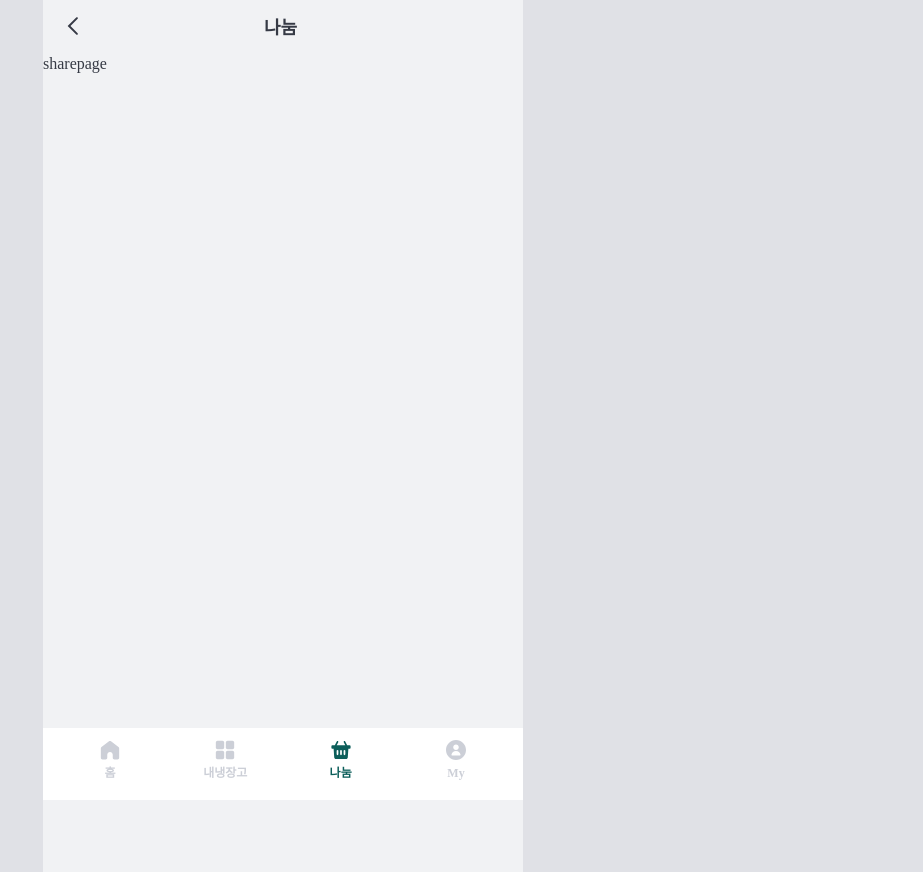
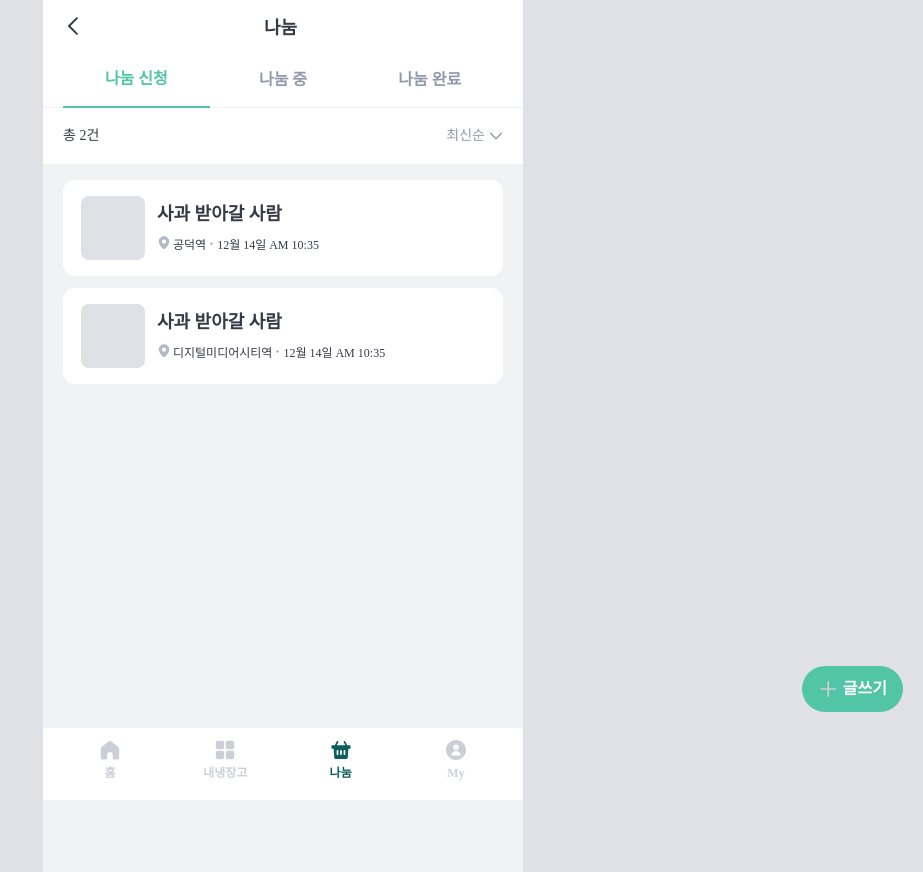
Before and after one commit to DDD-Community/fridge-link-web, a Next.js app: page /share in a window 1280 px wide. Shown: the whole page, without its empty margins (357-1280 px from the left). Built offline with nearby package versions, Linux system fonts and the light colour scheme.

Commit message:
feat: 나눔 탭 화면 구현

```diff
--- a/src/pages/share/index.tsx
+++ b/src/pages/share/index.tsx
@@ -1,11 +1,98 @@
+import { TabButton } from '@/components/atoms';
+import { Angle, PlusSVG } from '@/components/atoms/Icon';
 import Header from '@/components/organisms/Header';
+import ShareListItem from '@/components/organisms/ShareListItem';
 import { type NextPage } from 'next';
+import { useState } from 'react';
+
+type TabValue = 'enroll' | 'proceeding' | 'complete';
+
+interface Tab {
+  label: string;
+  value: TabValue;
+}
+
+type SortValue = 'latest' | 'earliest';
+
+interface Sort {
+  label: string;
+  value: SortValue;
+}
+
+const TABS: Tab[] = [
+  { label: '나눔 신청', value: 'enroll' },
+  { label: '나눔 중', value: 'proceeding' },
+  { label: '나눔 완료', value: 'complete' },
+];
+
+const SORT_TYPES: Sort[] = [
+  { label: '최신순', value: 'latest' },
+  { label: '마감순', value: 'earliest' },
+];
+
+const MOCK_DATA = {
+  count: 2,
+  data: [
+    {
+      id: 1,
+      thumbnail: null,
+      title: '사과 받아갈 사람',
+      location: '공덕역',
+      date: '2024-12-14 10:35',
+    },
+    {
+      id: 2,
+      thumbnail: null,
+      title: '사과 받아갈 사람',
+      location: '디지털미디어시티역',
+      date: '2024-12-14 10:35',
+    },
+  ],
+};
 
 const SharePage: NextPage = () => {
+  const [curTab, setCurTab] = useState<Tab>(TABS[0]);
+  // eslint-disable-next-line no-unused-vars, @typescript-eslint/no-unused-vars
+  const [curSortType, setCurSortType] = useState<Sort>(SORT_TYPES[0]);
   return (
     <div className={'pt-[52px] min-h-screen'}>
-      <Header headerTitle={'나눔'} />
-      <p>sharepage</p>
+      <Header headerTitle={'나눔'} backgroundColor="white" />
+      <div className="fixed w-screen max-w-[480px]">
+        <div className="flex px-[20px] bg-white">
+          {TABS.map((ele) => (
+            <TabButton
+              onClick={() => {
+                setCurTab(ele);
+              }}
+              active={ele.value === curTab.value}
+              label={ele.label}
+            />
+          ))}
+        </div>
+        <div className="h-[1px] mt-[-1px] bg-gray1" />
+        <div className="flex justify-between px-[20px] py-[18px] bg-white body1-medium">
+          <p className="body1-medium">총 {MOCK_DATA.count}건</p>
+          <button className="flex justify-center items-center">
+            <span className="mr-[4px] text-gray5">{curSortType.label}</span>
+            <Angle
+              width={14}
+              height={14}
+              fill="#9299AA"
+              transform="rotate(270)"
+            />
+          </button>
+        </div>
+      </div>
+
+      <div className="pt-[128px] px-[20px]">
+        {MOCK_DATA.data.map((ele) => (
+          <ShareListItem data={ele} />
+        ))}
+      </div>
+      <button className="fixed bottom-[88px] right-[20px] flex justify-center items-center px-[16px] py-[12px] rounded-[50px] bg-primary1">
+        <PlusSVG fill="#FFFFFF" />
+        <span className="ml-[4px] heading4-semibold text-white">글쓰기</span>
+      </button>
     </div>
   );
 };
```
